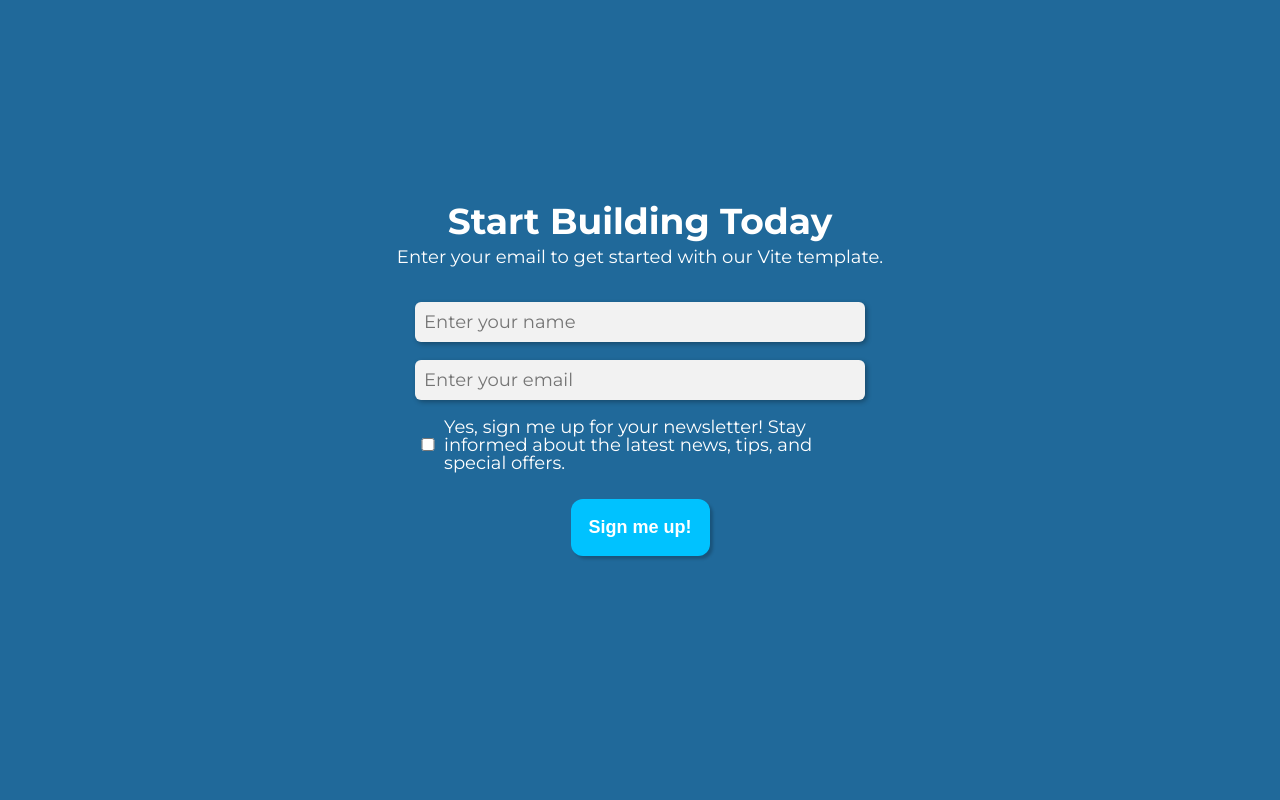
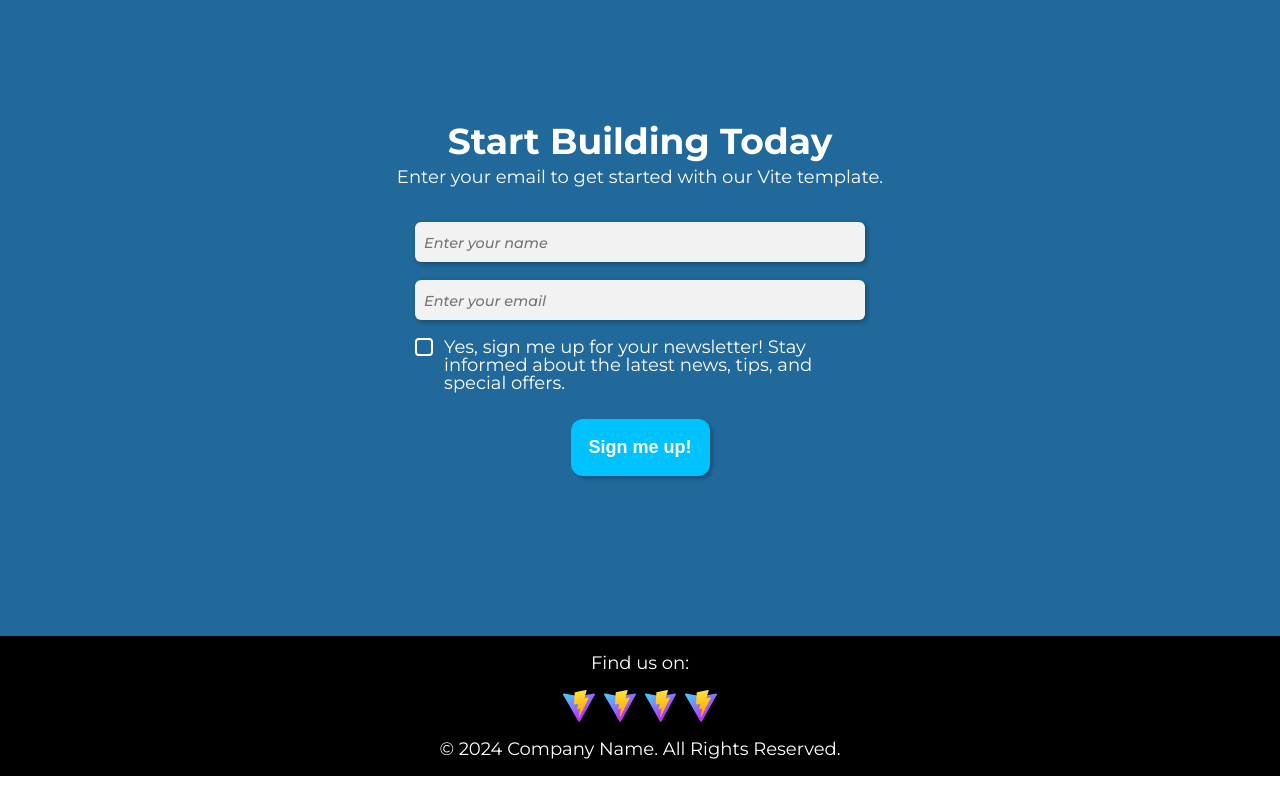
Before and after one commit to vuxanh/template-frontend, a React (Vite) app: page / in a window 1280 px wide. Shown: the part 1840-2640 px from the top of the page. After the commit the page ends 2616 px from the top, so only its background shows below. Built offline with nearby package versions, Linux system fonts and the light colour scheme.

Commit message:
change checkbox

```diff
--- a/src/pages/home/action/action.module.scss
+++ b/src/pages/home/action/action.module.scss
@@ -4,7 +4,7 @@
   align-items: center;
   background-color: $color-primary;
   color: $color-p-white;
-  padding: 10vh 0 40vh;
+  padding: 0 0 20vh;
 }
 
 .description {
@@ -25,9 +25,16 @@
   padding: $space-s;
   color: $color-p-black;
   box-shadow: 2px 2px 5px rgba($color: $color-p-black, $alpha: 0.3);
+
+  &::placeholder {
+    font-style: italic;
+    font-weight: 500;
+    font-size: 0.8rem;
+  }
 }
 
 .newsletter {
+  position: relative;
   display: flex;
   align-items: center;
   justify-content: center;
@@ -35,9 +42,34 @@
   cursor: pointer;
   margin-bottom: $space-s;
 
+  .checkmark {
+    position: absolute;
+    top: 0;
+    left: 0;
+    width: 1rem;
+    height: 1rem;
+    border: 2px solid $color-p-white;
+    border-radius: 4px;
+
+    &:after {
+      content: "✔";
+      position: absolute;
+      opacity: 0;
+      top: 0;
+      left: 2px;
+      font-size: 0.8rem;
+      transition: opacity 0.1s ease;
+    }
+  }
+
   input {
     width: 2rem;
     cursor: pointer;
+    opacity: 0;
+
+    &:checked ~ .checkmark::after {
+      opacity: 1;
+    }
   }
 }
 
--- a/src/pages/home/action/action.tsx
+++ b/src/pages/home/action/action.tsx
@@ -24,6 +24,7 @@ export const Action = () => {
         <input className={styles["text-box"]} {...register("email")} placeholder="Enter your email" type="email" required></input>
         <label htmlFor="newsletter" className={styles["newsletter"]}>
           <input type="checkbox" {...register("newsletter")} id="newsletter" />
+          <span className={styles["checkmark"]} />
           Yes, sign me up for your newsletter! Stay informed about the latest news, tips, and special offers.
         </label>
         <Button className={styles["submit"]} type="submit">
```
